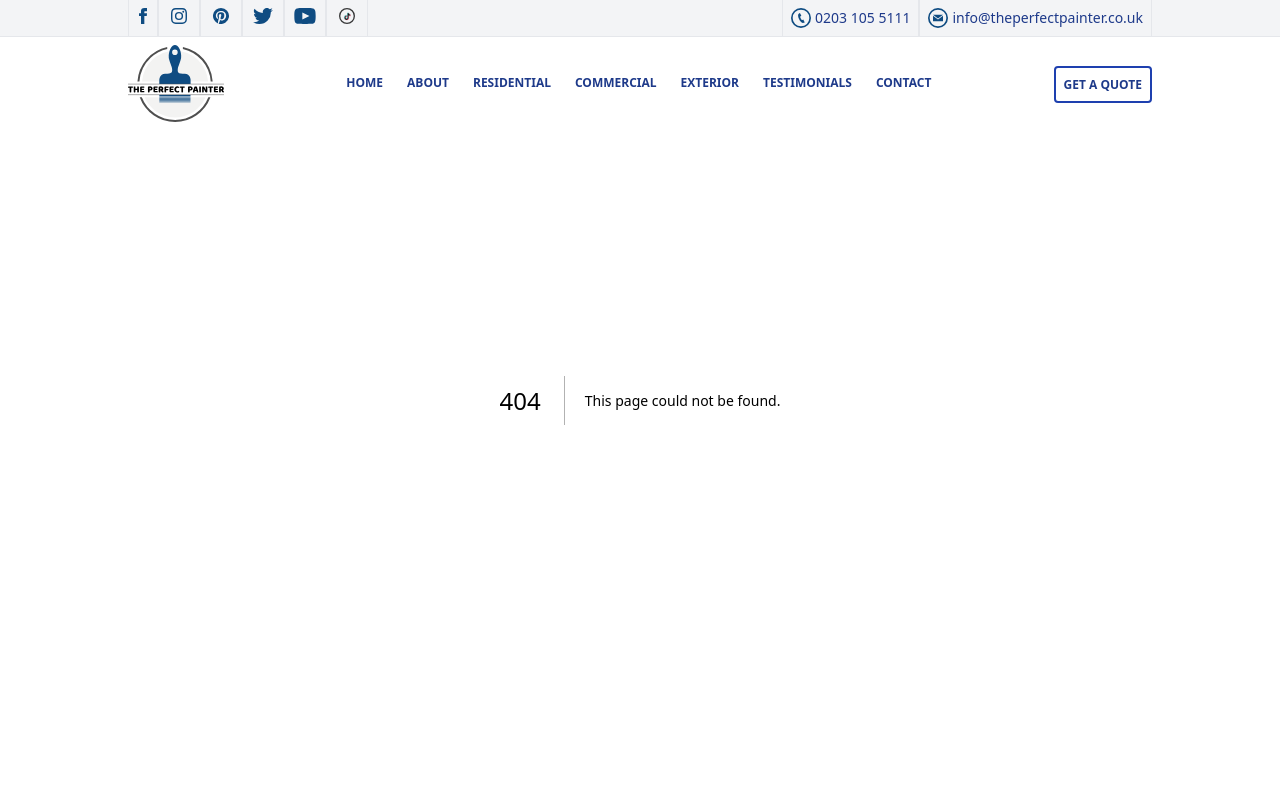
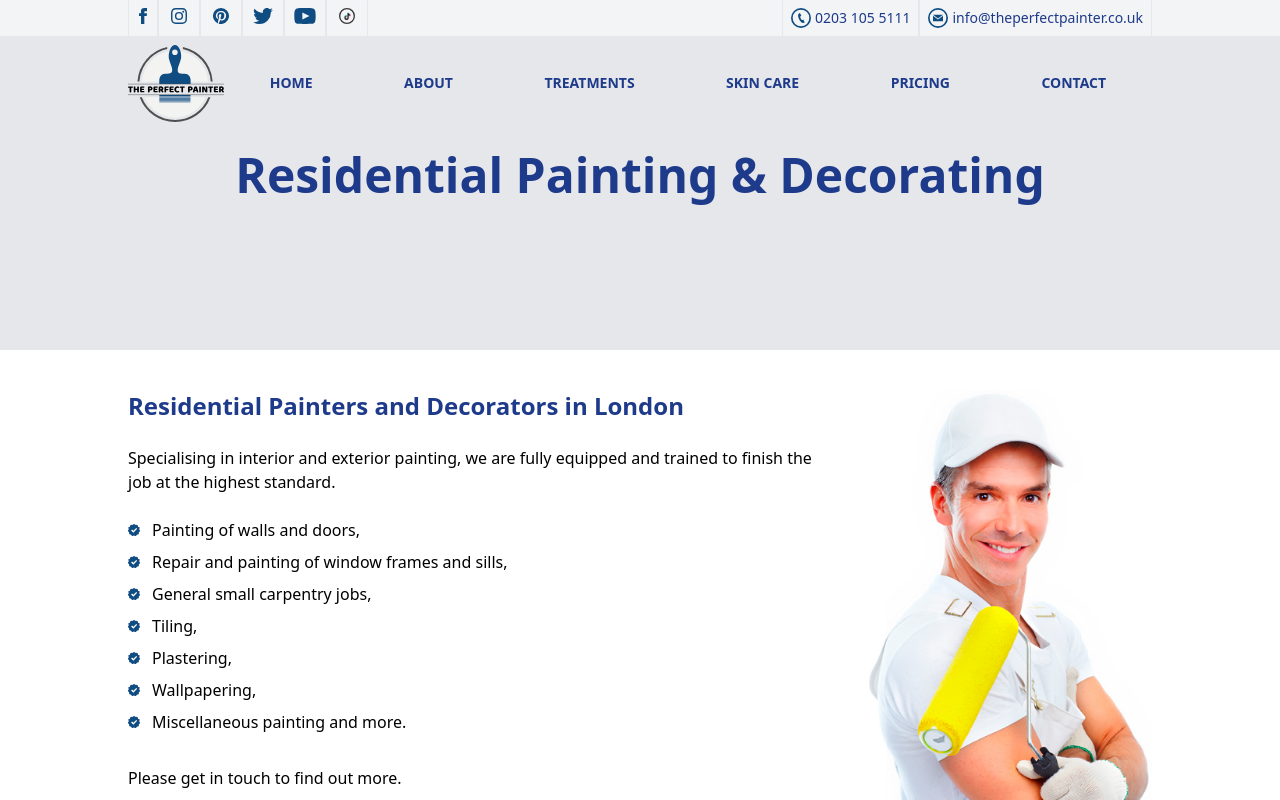
Before and after one commit to clay-web-dev/massage-and-reflexology, a Next.js app: page /treatments in a window 1280 px wide. Before the commit this address had no page. Shown: the top 800 px of the page. Built offline with nearby package versions, Linux system fonts and the light colour scheme.

Commit message:
changing menu items/adding sub menu items

```diff
--- a/components/Navigation/MainNavigation.tsx
+++ b/components/Navigation/MainNavigation.tsx
@@ -7,6 +7,22 @@ import React, { useState, useEffect } from "react";
 import Image from "next/image";
 import Logo from "../../assets/logo.svg";
 import Light from "../../assets/light.svg";
+
+const navItemsData = [
+  { pageLink: "/", copy: "Home", subMenuItems: [] },
+  { pageLink: "/about", copy: "About", subMenuItems: [] },
+  {
+    pageLink: "/treatments",
+    copy: "Treatments",
+    subMenuItems: [
+      { pageLink: "/about/history", copy: "Holistic Facial" },
+      { pageLink: "/about/team", copy: "Chemical Peels" },
+    ],
+  },
+  { pageLink: "", copy: "Skin Care", subMenuItems: [] },
+  { pageLink: "/pricing", copy: "Pricing", subMenuItems: [] },
+  { pageLink: "/contact", copy: "Contact", subMenuItems: [] },
+];
 
 const MainNavigation: React.FC = () => {
   const [isModalOpen, setModalOpen] = useState(false);
@@ -48,6 +64,7 @@ const MainNavigation: React.FC = () => {
       <Header />
       <nav className="flex justify-between m-auto max-w-screen-lg max-lg:px-4 max-lg:bg-white">
         <BurgerMenu />
+        <ul className="menu-list max-lg:hidden menu flex w-full">
           <div className="py-2">
             <Link href="/">
               <Image
@@ -57,47 +74,16 @@ const MainNavigation: React.FC = () => {
               />
             </Link>
           </div>
-
-        <ul className="menu-list max-lg:hidden menu flex">
-          <NavItem pageLink="/" copy="Home" handleClick={function () {}} />
+          {navItemsData.map((item, index) => (
             <NavItem
-            pageLink="/about"
-            copy="About"
-            handleClick={function () {}}
+              key={index}
+              pageLink={item.pageLink}
+              copy={item.copy}
+              subMenuItems={item.subMenuItems}
+              handleClick={() => {}}
             />
-          <NavItem
-            pageLink="/residential"
-            copy="Residential"
-            handleClick={function () {}}
-          />
-          <NavItem
-            pageLink="/commercial"
-            copy="Commercial"
-            handleClick={function () {}}
-          />
-          <NavItem
-            pageLink="/exterior"
-            copy="Exterior"
-            handleClick={function () {}}
-          />
-          <NavItem
-            pageLink="/testimonials"
-            copy="Testimonials"
-            handleClick={function () {}}
-          />
-          <NavItem
-            pageLink="/contact"
-            copy="Contact"
-            handleClick={function () {}}
-          />
+          ))}
         </ul>
-
-        <button onClick={openModal} className="">
-          <span className="border-2 border-blue-800 rounded uppercase text-xs font-bold text-blue-900 p-2 hover:bg-blue-900 hover:text-white duration-200">
-            Get a Quote{" "}
-          </span>
-        </button>
-        {isModalOpen && <ModalForm handleClose={closeModal} />}
       </nav>
     </header>
   );
--- a/components/Navigation/NavItem.tsx
+++ b/components/Navigation/NavItem.tsx
@@ -1,15 +1,48 @@
 import Link from "next/link";
+import React, { useState } from "react";
+
+// Define the type for subMenuItems
+type SubMenuItem = {
+  pageLink: string;
+  copy: string;
+};
 
 const NavItem: React.FC<{
   pageLink: string;
   handleClick: () => void;
   copy: string;
+  subMenuItems: SubMenuItem[];
 }> = (props) => {
+  const [isSubMenuVisible, setIsSubMenuVisible] = useState(false);
+
+  const handleMouseEnter = () => {
+    setIsSubMenuVisible(true);
+  };
+
+  const handleMouseLeave = () => {
+    setIsSubMenuVisible(false);
+  };
+
   return (
-    <li className="p-3 m-auto uppercase text-xs font-bold text-blue-900  hover:bg-gray-200 hover:rounded-full duration-200">
+    <li
+      className="p-3 m-auto uppercase text-sm font-bold text-blue-900  hover:border-b hover:border-blue-900  duration-200 relative"
+      onMouseEnter={handleMouseEnter}
+      onMouseLeave={handleMouseLeave}
+    >
       <Link href={props.pageLink} onClick={props.handleClick}>
         {props.copy}
       </Link>
+      {isSubMenuVisible && props.subMenuItems.length > 0 && (
+        <ul className="whitespace-nowrap mt-1 sub-menu absolute left-0 top-full bg-white border border-gray-200" style={{ display: 'block', zIndex: 10 }}>
+          {props.subMenuItems.map((subItem, index) => (
+            <li key={index} className="sub-menu-item hover:bg-white hover:text-blue-900 hover:border-blue-900 duration-200 ">
+              <a href={subItem.pageLink} className="block p-3">
+                {subItem.copy}
+              </a>
+            </li>
+          ))}
+        </ul>
+      )}
     </li>
   );
 };
--- a/pages/residential.tsx
+++ /dev/null
@@ -1,23 +0,0 @@
-import CommonLanding from "../components/sections/CommonLanding";
-import GetQuoteSection from "../components/sections//GetQuoteSection";
-import ResidentialSection from "../components/sections/ResidentialSection";
-import Head from "next/head";
-
-const ResidentialPage: React.FC = () => {
-  return (
-    <>
-      <Head>
-        <title>Residential Painting & Decorating</title>
-        <meta
-          name="description"
-          content="Welcome to our painting and decorating site"
-        />
-      </Head>
-      <CommonLanding heading={"Residential Painting & Decorating"} />
-      <ResidentialSection />
-      <GetQuoteSection />
-    </>
-  );
-};
-
-export default ResidentialPage;
--- a/pages/exterior.tsx
+++ b/pages/treatments.tsx
@@ -1,23 +1,23 @@
 import CommonLanding from "../components/sections/CommonLanding";
-import ExteriorSection from "../components/sections/ExteriorSection";
 import GetQuoteSection from "../components/sections/GetQuoteSection";
+import ResidentialSection from "../components/sections/ResidentialSection";
 import Head from "next/head";
 
-const ExteriorPage: React.FC = () => {
+const ResidentialPage: React.FC = () => {
   return (
     <>
       <Head>
-        <title>Exterior Painting & Decorating</title>
+        <title>Residential Painting & Decorating</title>
         <meta
           name="description"
           content="Welcome to our painting and decorating site"
         />
       </Head>
-      <CommonLanding heading={"Exterior Painting & Decorating"} />
-      <ExteriorSection />
+      <CommonLanding heading={"Residential Painting & Decorating"} />
+      <ResidentialSection />
       <GetQuoteSection />
     </>
   );
 };
 
-export default ExteriorPage;
+export default ResidentialPage;
```
Also changed, not shown: pages/pricing.tsx (renamed from pages/testimonials.tsx). Lines whose indentation alone changed are shown as unchanged.
